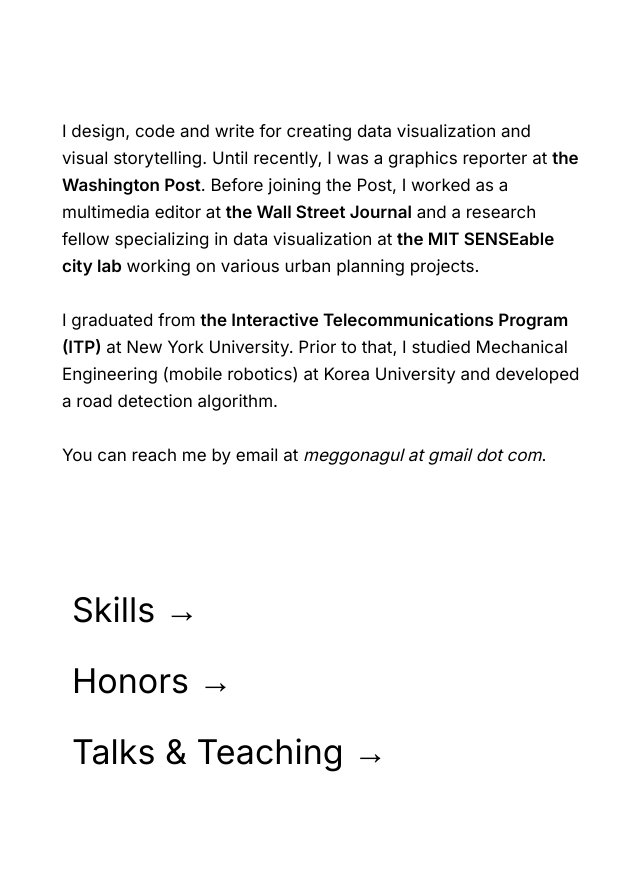
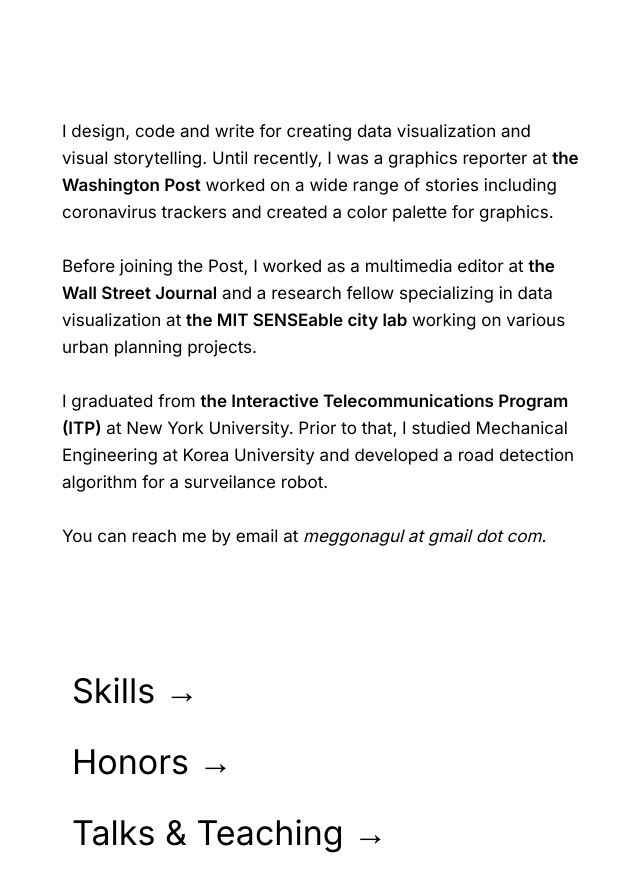
Before and after one commit to helloeujin/portfolio, a React (Create React App) app: page / in a window 1280 px wide. Shown: the part 1909-2801 px from the top of the page, without its empty margins (318-958 px from the left). Built offline with nearby package versions, Linux system fonts and the light colour scheme.

Commit message:
updated about

```diff
--- a/src/About.js
+++ b/src/About.js
@@ -11,8 +11,11 @@
           target="_blank"
         >
           the Washington Post
-        </a>
-        . Before joining the Post, I worked as a multimedia editor at{" "}
+        </a>{" "}
+        worked on a wide range of stories including coronavirus trackers and
+        created a color palette for graphics.
+        <br />
+        <br /> Before joining the Post, I worked as a multimedia editor at{" "}
         <a href="https://www.wsj.com/" target="_blank">
           the Wall Street Journal
         </a>{" "}
@@ -27,8 +30,8 @@
           the Interactive Telecommunications Program (ITP)
         </a>{" "}
         at New York University. Prior to that, I studied Mechanical Engineering
-        (mobile robotics) at Korea University and developed a road detection
-        algorithm.
+        at Korea University and developed a road detection algorithm for a
+        surveilance robot.
         <br />
         <br />
         You can reach me by email at{" "}
```
